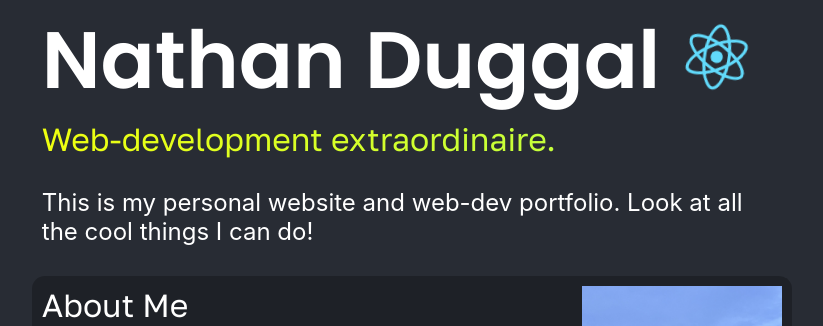
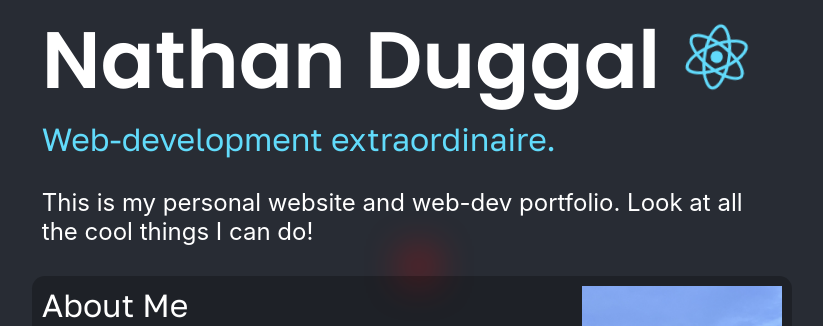
Before and after one commit to NathanDuggal/Nathan-Website, a React (Create React App) app: page / in a window 1280 px wide. Shown: the top 326 px of the page, without its empty margins (231-1054 px from the left). Built offline with nearby package versions, Linux system fonts and the light colour scheme.

Commit message:
fun wipe effect

```diff
--- a/src/App.css
+++ b/src/App.css
@@ -67,8 +67,19 @@
   /* width: 100%; */
 }
 
-.App-link {
-  color: #61dafb;
+
+.main-content {
+  z-index: 10;
+}
+
+.background-obj {
+  background-color: red;
+  filter: blur(20px);
+  width: 20px;
+  height: 20px;
+  left: 50vw;
+  top: 20vw;
+  position: fixed;
 }
 
 @media screen and (min-width: 741px) {
--- a/src/App.js
+++ b/src/App.js
@@ -18,18 +18,20 @@ const item1contents = {
 class App extends React.Component {
   render() {
     return (
+
       <div className="App">
         <link rel="preconnect" href="https://fonts.googleapis.com"></link>
         <link rel="preconnect" href="https://fonts.gstatic.com" crossorigin></link>
         <link href="https://fonts.googleapis.com/css2?family=Golos+Text&family=Poppins:wght@600&display=swap" rel="stylesheet"></link>
 
+        <div className='background-obj'></div>
+
         <header className="App-header">
-          <div className='inline-title'>
+          <div className='main-content'>
             <div className='title-container'>
               <p className='main-title'>Nathan Duggal</p>
               <div id="logo-wrapper">
                 <a
-                  className="App-link"
                   href="https://reactjs.org"
                   target="_blank"
                   rel="noopener noreferrer"
--- a/src/Item.css
+++ b/src/Item.css
@@ -9,6 +9,7 @@
     display: inline-flex;
     justify-content: space-evenly;
     transition: 0.5s;
+    /* transition-delay: 1s; */
 }
 
 .item-title {
--- a/src/Item.js
+++ b/src/Item.js
@@ -3,7 +3,8 @@ import React, { useState } from 'react';
 
 const defaultStyle = {
     transform: 'translateX(-10px)',
-    backgroundColor: 'hsla(0, 0%, 0%, 25%)'
+    backgroundColor: 'hsla(0, 0%, 0%, 25%)',
+    // transition: '0s'
 }
 
 export default function Item(props) {
@@ -12,13 +13,12 @@ export default function Item(props) {
     function animate(e) {
         let rect = e.target.getBoundingClientRect();
         console.log(rect.height);
-        let x = e.clientX - rect.width; //x position within the element.
-        let y = e.clientY - rect.height;
+        let x = e.clientX - window.innerWidth/2;
         setStyle({
-            transform: 'translate('+(x/100)+'px,'+(-y/100)+'px)',
-            // transform: 'translateY(40px)',
+            transform: 'translateX('+(x/500)+'vw)',
+            // transform: 'translateX(1vw)',
             backgroundColor: '',
-            transition: ''
+            transition: '0.1s'
         });
     }
 
--- a/src/index.css
+++ b/src/index.css
@@ -17,15 +17,15 @@ gradient-text {
   font-family: 'Golos Text', sans-serif;
 
   /* Fallback: Set a background color. */
-  background-color: red;
+  background-color: rgba(0,0,0,0);
 
   /* Create the gradient. */
-  background-image: linear-gradient(90deg, yellow, cyan);
+  background-image: linear-gradient(to right, rgb(97, 219, 251) 50%, rgba(0,0,0,0) 50%);
 
   /* Set the background size and repeat properties. */
-  /* background-size: 400% 400%; */
-  background-size: 400%;
-  background-repeat: repeat;
+
+  background-size: 200%;
+  background-repeat: no-repeat;
 
   /* Use the text as a mask for the background. */
   /* This will show the gradient as a text color rather than element bg. */
@@ -35,21 +35,39 @@ gradient-text {
   /* -webkit-text-stroke-width: 0.5px;
   -webkit-text-stroke-color: white; */
 
-
   -moz-background-clip: text;
   -moz-text-fill-color: transparent;
 
-  animation: swirl 3s infinite;
+  animation: wipe 4s;
 }
 
-@keyframes swirl {
+gradient-text-1 {
+  font-size: 32px;
+  font-family: 'Golos Text', sans-serif;
+  animation: colorchange 3s infinite;
+}
+
+@keyframes wipe {
   0% {
-    background-position: 0% 0%;
+    background-position: 100% 0%;
   }
   50% {
-    background-position: 100% 100%;
+    background-position: 100% 0%;
   }
   100% {
+    /* background-position: 0% 0%; */
     background-position: 0% 0%;
   }
 }
+
+@keyframes colorchange {
+  0% {
+    color: yellow;
+  }
+  50% {
+    color: cyan;
+  }
+  100% {
+    color: yellow;
+  }
+}
```
